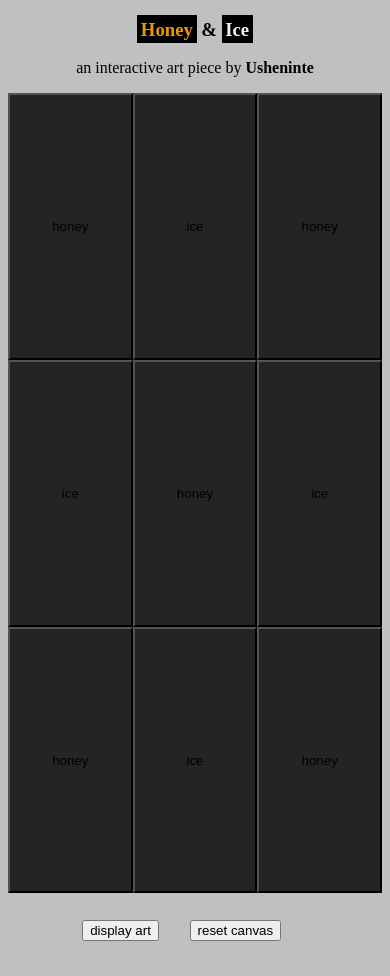
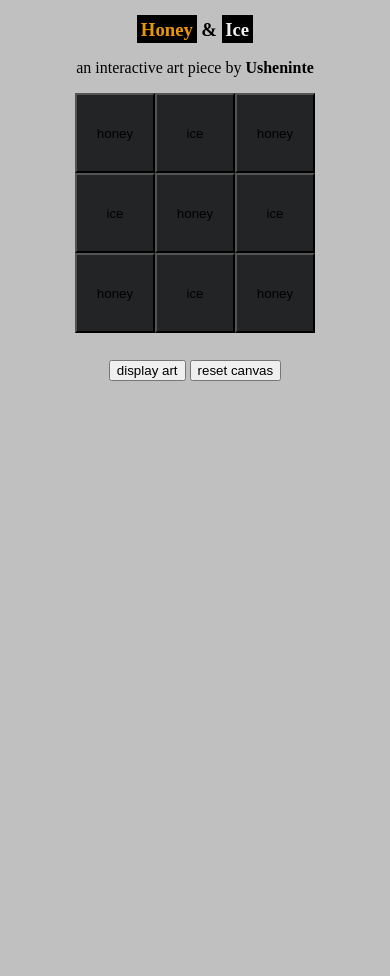
Before and after one commit to poetrique/script-disco, a plain HTML site: page stress-wall/index.html in a window 390 px wide. After the commit the page ends 844 px from the top, so only its background shows below. Drawn offline with Linux system fonts and the light colour scheme.

Commit message:
added mobile view

```diff
--- a/stress-wall/main.css
+++ b/stress-wall/main.css
@@ -20,5 +20,13 @@ body {
 }
 
 #reset {
-  margin: 2em;
+  margin-top: 2em;
 }
+
+/* MOBILE VIEW */
+/* Landscape */
+.block {
+  width: 6em;
+  height: 6em;
+  background-color: #232425;
+}
```
